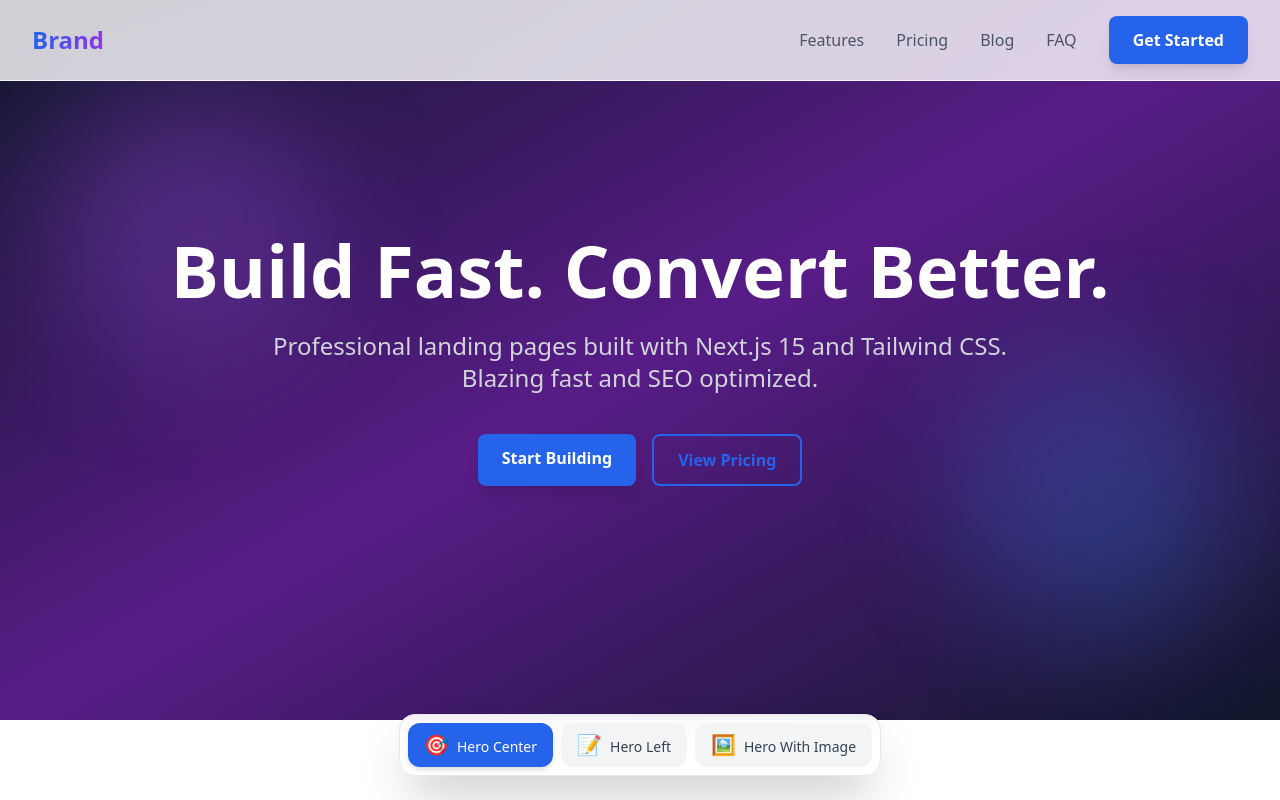
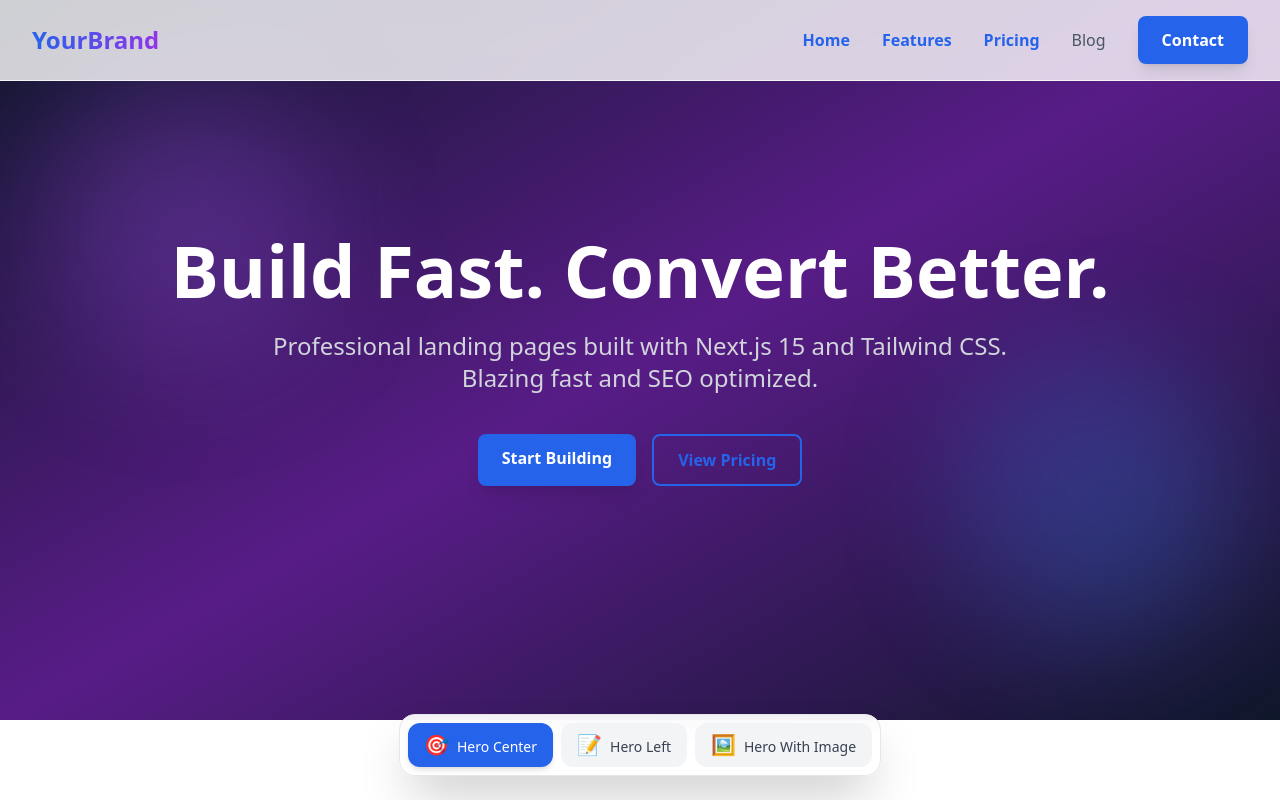
Before and after one commit to vanbumi/upwork-portfolio, a Next.js app: page / in a window 1280 px wide. Shown: the top 800 px of the page. Built offline with nearby package versions, Linux system fonts and the light colour scheme.

Commit message:
update all menu to become active between landing & blog

```diff
--- a/components/layouts/Header.tsx
+++ b/components/layouts/Header.tsx
@@ -1,38 +1,55 @@
 'use client'
 
 import { useState } from 'react'
+import Link from 'next/link'
+import { usePathname } from 'next/navigation'
 import { Container } from '../ui/Container'
 import { Button } from '../ui/Button'
 
 export const Header = () => {
   const [isMenuOpen, setIsMenuOpen] = useState(false)
+  const pathname = usePathname() // Untuk tahu halaman mana yang aktif
 
-  const menuItems = ['Features', 'Pricing', 'Blog', 'FAQ']
+  // Definisikan menu dengan link yang benar
+  const menuItems = [
+    { name: 'Home', href: '/' },
+    { name: 'Features', href: '/#features' },
+    { name: 'Pricing', href: '/#pricing' },
+    { name: 'Blog', href: '/blog' },
+  ]
+
+  // Cek apakah link aktif (untuk styling)
+  const isActive = (href: string) => {
+    if (href === '/') return pathname === '/'
+    if (href.startsWith('/#')) return pathname === '/' // Untuk anchor link di homepage
+    return pathname === href
+  }
 
   return (
     <header className="fixed top-0 left-0 right-0 bg-white/80 backdrop-blur-md z-50 border-b border-gray-100">
       <Container>
         <div className="flex items-center justify-between py-4">
-          {/* Logo */}
-          <div className="text-2xl font-bold bg-gradient-to-r from-blue-600 to-purple-600 bg-clip-text text-transparent">
-            Brand
-          </div>
+          {/* Logo - Link ke Home */}
+          <Link href="/" className="text-2xl font-bold bg-gradient-to-r from-blue-600 to-purple-600 bg-clip-text text-transparent">
+            YourBrand
+          </Link>
 
           {/* Desktop Menu */}
           <nav className="hidden md:flex items-center gap-8">
-            {menuItems.map((item) => {
-              const href = item === 'Blog' ? '/blog' : `#${item.toLowerCase()}`
-              return (
-                <a
-                  key={item}
-                  href={href}
-                  className="text-gray-600 hover:text-gray-900 transition-colors"
-                >
-                  {item}
-                </a>
-              )
-            })}
-            <Button variant="primary">Get Started</Button>
+            {menuItems.map((item) => (
+              <Link
+                key={item.name}
+                href={item.href}
+                className={`transition-colors ${
+                  isActive(item.href)
+                    ? 'text-blue-600 font-semibold'
+                    : 'text-gray-600 hover:text-gray-900'
+                }`}
+              >
+                {item.name}
+              </Link>
+            ))}
+            <Button variant="primary" href="/#contact">Contact</Button>
           </nav>
 
           {/* Mobile Menu Button */}
@@ -50,21 +67,27 @@ export const Header = () => {
           </button>
         </div>
 
-        {/* Mobile Menu */}
+        {/* Mobile Menu (Dropdown) */}
         {isMenuOpen && (
           <div className="md:hidden py-4 border-t border-gray-100">
             <div className="flex flex-col gap-4">
               {menuItems.map((item) => (
-                <a
-                  key={item}
-                  href={`#${item.toLowerCase()}`}
-                  className="text-gray-600 hover:text-gray-900 py-2"
+                <Link
+                  key={item.name}
+                  href={item.href}
+                  className={`py-2 transition-colors ${
+                    isActive(item.href)
+                      ? 'text-blue-600 font-semibold'
+                      : 'text-gray-600 hover:text-gray-900'
+                  }`}
                   onClick={() => setIsMenuOpen(false)}
                 >
-                  {item}
-                </a>
+                  {item.name}
+                </Link>
               ))}
-              <Button variant="primary" className="text-center">Get Started</Button>
+              <Button variant="primary" href="/#contact" className="text-center">
+                Contact
+              </Button>
             </div>
           </div>
         )}
```
